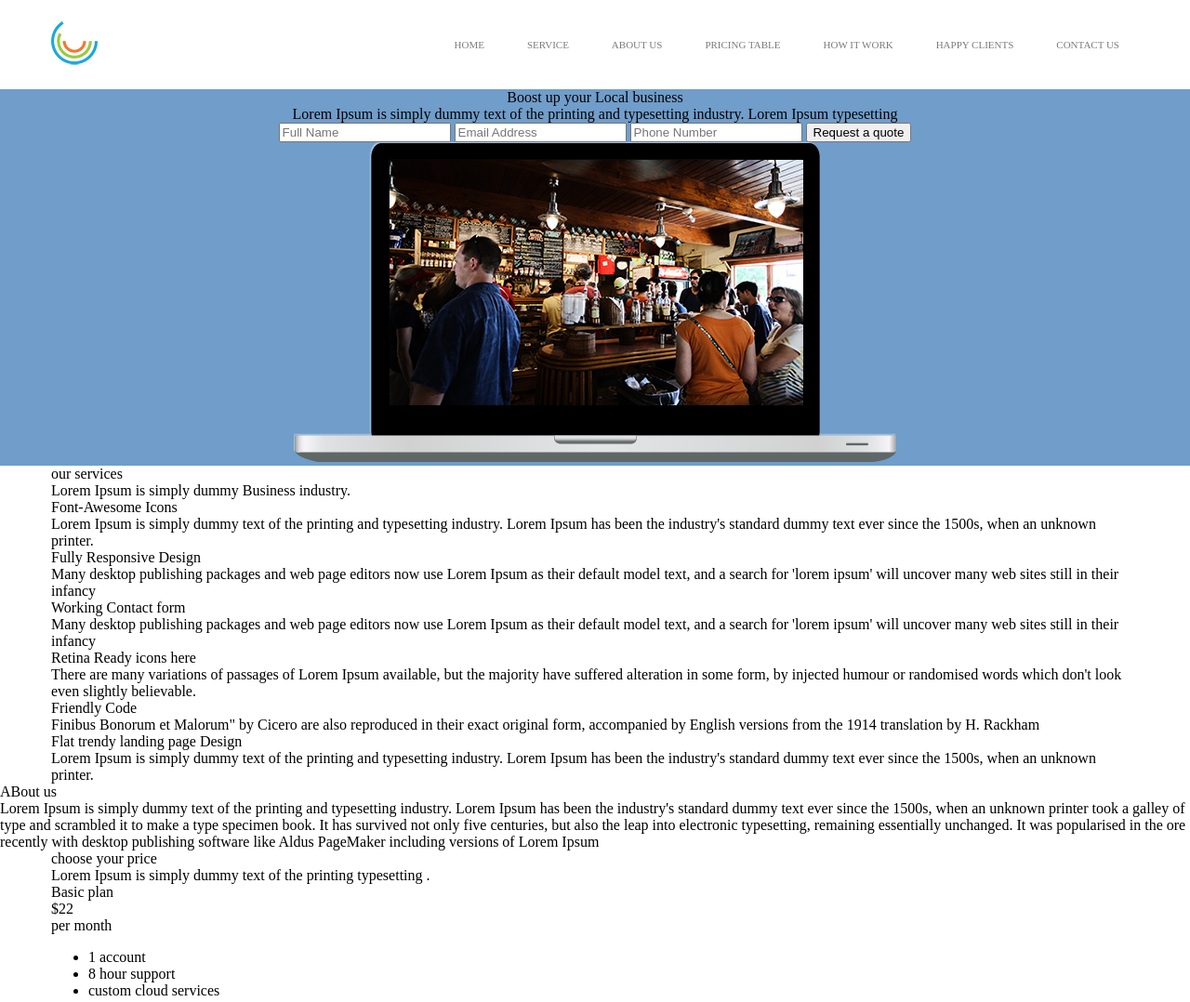
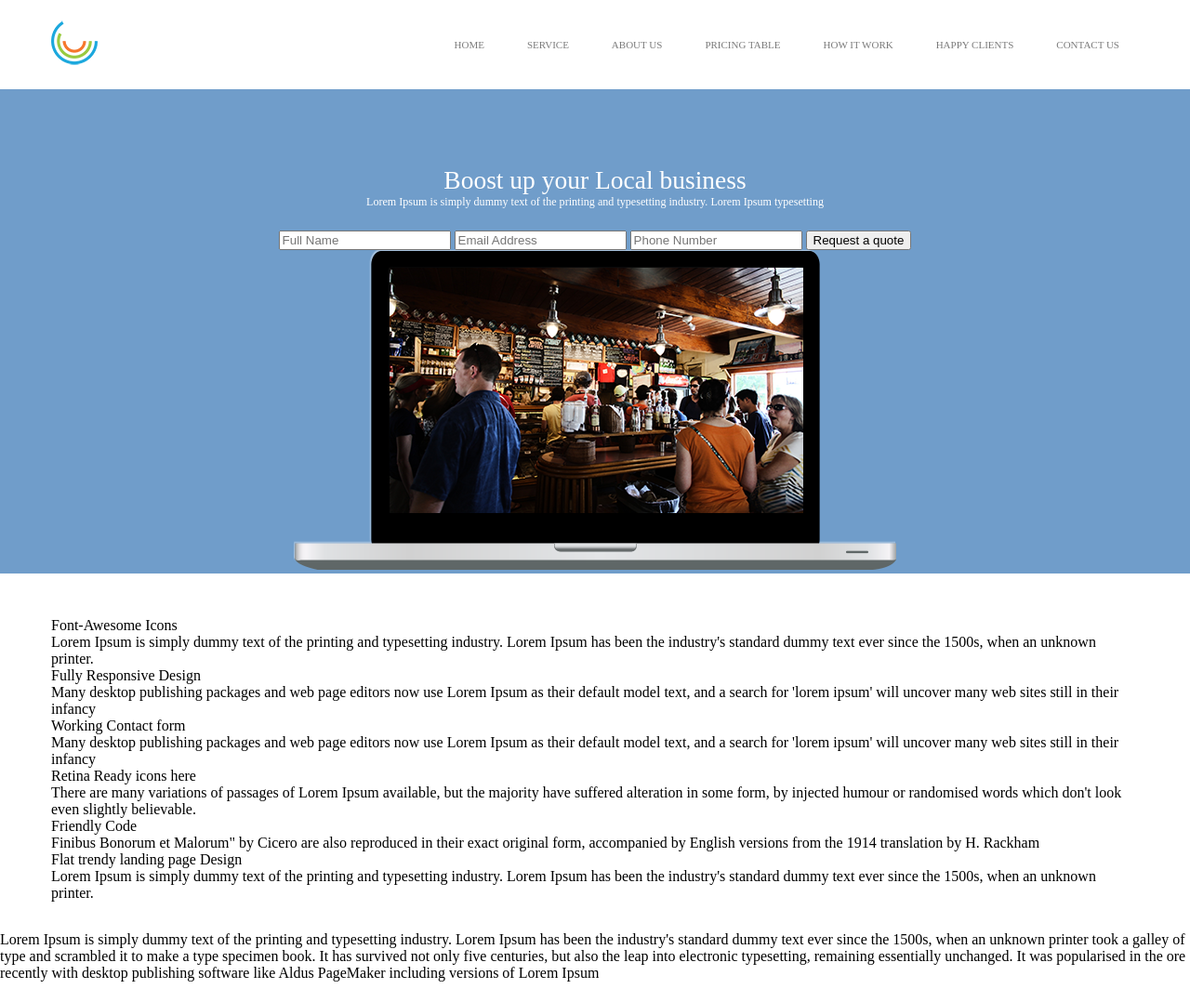
Before and after one commit to AleksandraChehovich/StormnetNew, a plain HTML site: page Lesson12/index.html in a window 1280 px wide. Shown: the top 1078 px of the page at 93% size. Drawn offline with Linux system fonts and the light colour scheme.

Commit message:
banner header

```diff
--- a/Lesson12/banner/banner.scss
+++ b/Lesson12/banner/banner.scss
@@ -2,3 +2,7 @@
     background: $logo-color2;
     text-align: center;
 }
+
+.banner__header {
+    padding: 7% 0 2%;
+}
--- /dev/null
+++ b/Lesson12/content-headers/content-header.scss
@@ -0,0 +1,11 @@
+.header {
+    color: $ground-color;
+}
+.header__first-header {
+    font-size: ($size-normal*2.5);
+    font-family: 'GothamPro-Black';
+}
+
+.header__secondary-header {
+    font-size: ($size-normal*1.1);
+}
--- a/Lesson12/sass/style.scss
+++ b/Lesson12/sass/style.scss
@@ -23,3 +23,5 @@ body {
 @import "../link/link.scss";
 
 @import "../banner/banner.scss";
+
+@import "../content-headers/content-header.scss";
```
Also changed, not shown: Lesson12/sass/style.css, 1 other file.
